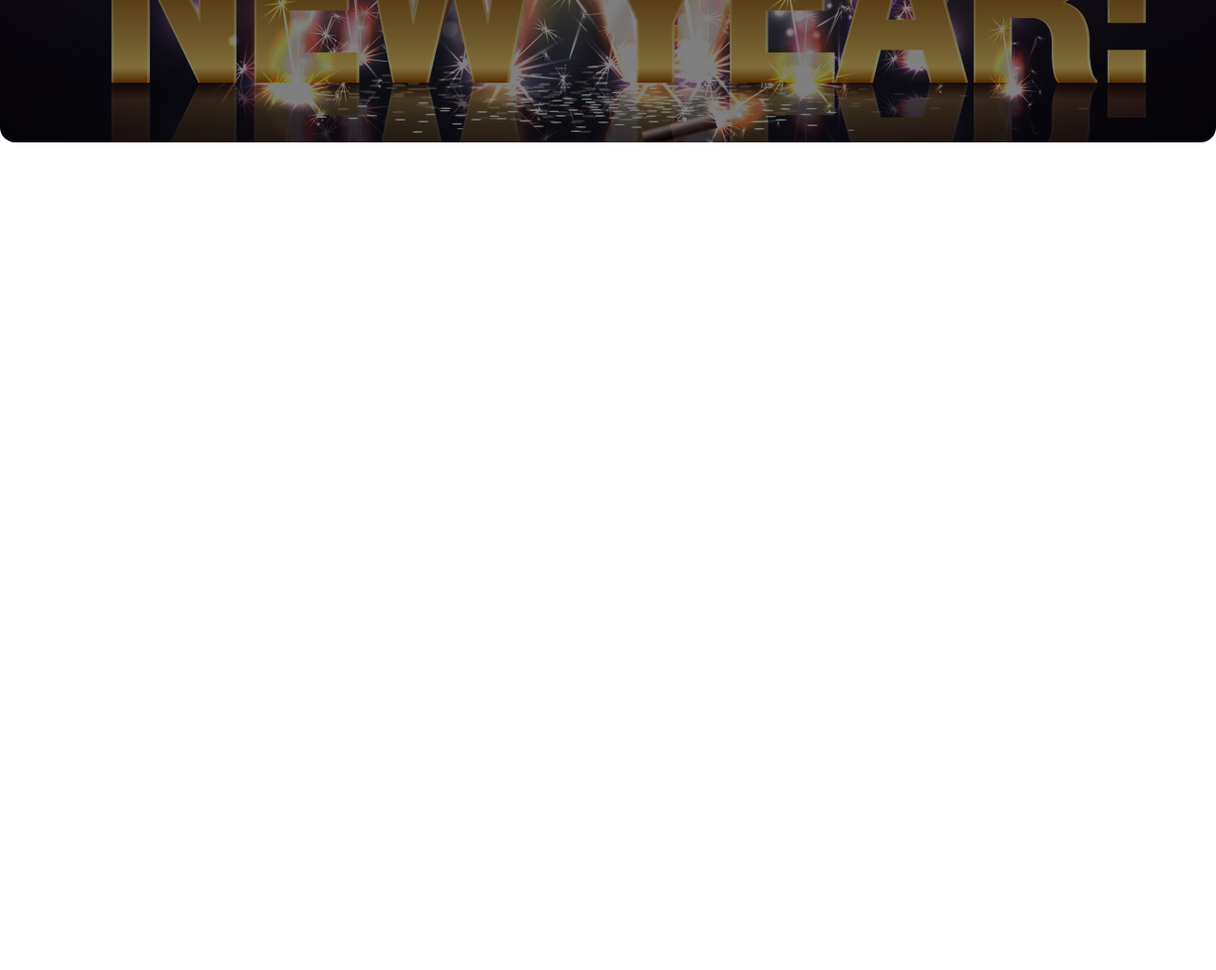
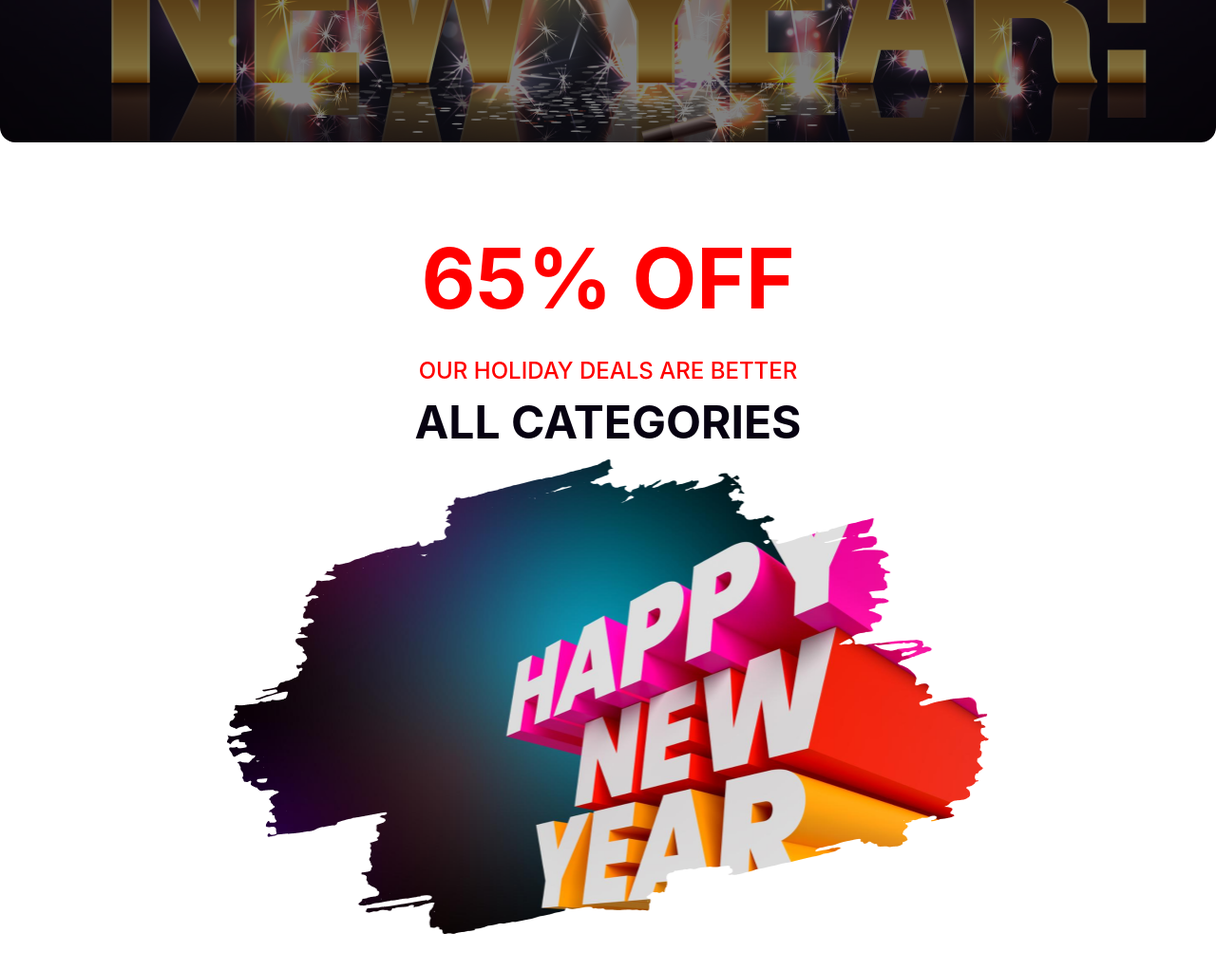
Before and after one commit to arafatrased/new-year-offer, a plain HTML site: page index.html in a window 1280 px wide. Shown: the part 500-1522 px from the top of the page at 95% size. Before the commit the page ends 800 px from the top, so only its background shows below. Drawn offline with Linux system fonts and the light colour scheme.

Commit message:
second offer section done

```diff
--- a/index.html
+++ b/index.html
@@ -14,6 +14,19 @@
         </div>
     </header>
     <main>
+        <!-- 65% section starts here -->
+         <section class="second-section-container">
+            <div class="second-section-content">
+                <h1>65% OFF</h1>
+                <p>OUR HOLIDAY DEALS ARE BETTER</p>
+                <h3>ALL CATEGORIES</h3>
+            </div>
+            <div class="image-container">
+                <img src="./images/new-year-photo.png" alt="new year photo">
+            </div>
+
+         </section>
+        <!-- 65% section ends here -->
 
     </main>
     <footer>
--- a/styles/newyear.css
+++ b/styles/newyear.css
@@ -51,3 +51,45 @@ body{
     line-height: 40px;
     text-align: center;
 }
+/* 65% section style starts here */
+.second-section-container{
+    width: 803px;
+    height: 806px;
+    margin: 0 auto;
+    margin-top: 90px;
+}
+.second-section-content{
+    display: flex;
+    flex-direction: column;
+    justify-content: center;
+    align-items: center;
+}
+.second-section-content h1{
+    color: rgb(255, 0, 0);
+    font-family: Inter;
+    font-size: 88px;
+    font-weight: 700;
+    margin-bottom:30px;
+}
+.second-section-content p{
+    color: rgb(255, 0, 0);
+    font-family: Inter;
+    font-size: 24px;
+    font-weight: 500;
+    margin-bottom: 10px;
+}
+.second-section-content h3{
+    color: rgb(7, 2, 17);
+    font-family: Inter;
+    font-size: 48px;
+    font-weight: 700;
+    margin-bottom: 10px;
+}
+.image-container{
+    width: 802.9px;
+    height: 500px;
+}
+.image-container img{
+    width: 100%;
+    height: 100%;
+}
```
Also changed, not shown: images/new-year-photo.png (renamed from images/New Year Photo.png).
